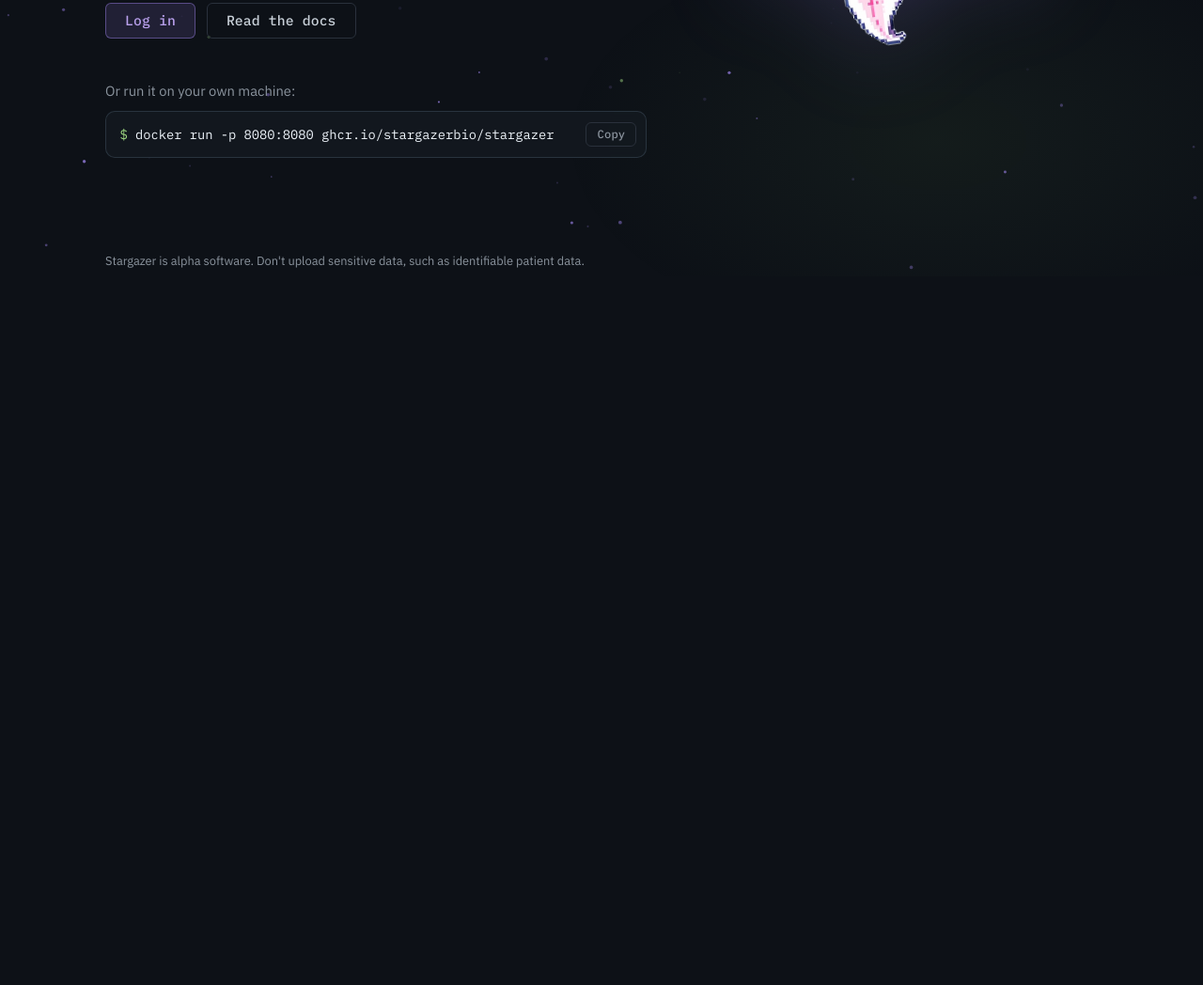
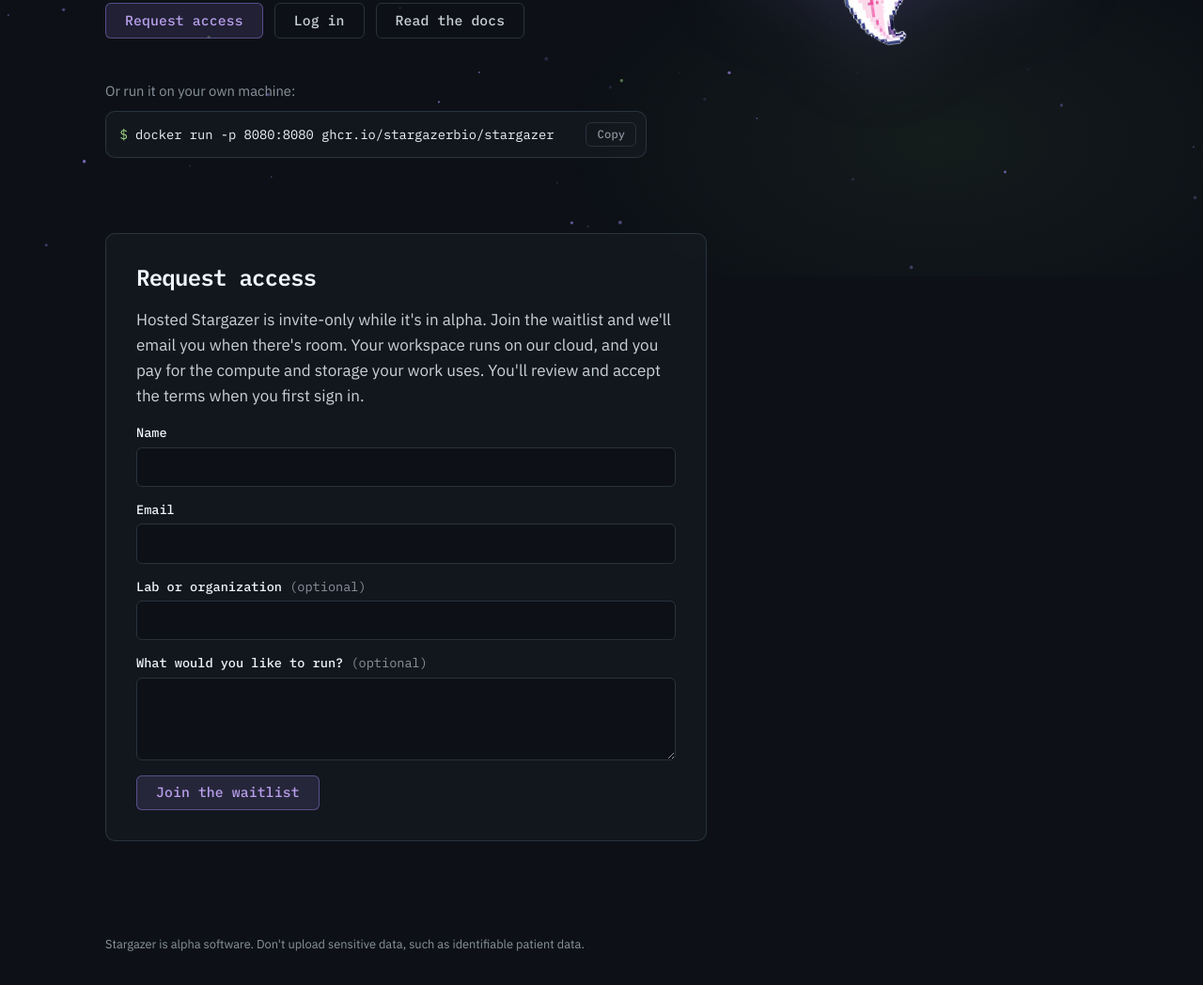
Before and after one commit to StargazerBio/stargazer.bio, a plain HTML site: page index.html in a window 1280 px wide. Shown: the part 506-1554 px from the top of the page at 94% size. Before the commit the page ends 826 px from the top, so only its background shows below. Drawn offline with Linux system fonts and the light colour scheme.

Commit message:
The landing page takes requests for access on a waitlist form
A Request access button leads to a form (name, email, lab, what they want
to run) that posts to Formspree, which emails each request. The form says
up front that the hosted workspace's compute and storage are paid by the
user, and that the terms are accepted at first sign-in. The login page's
Request access link goes to the form instead of a mailto.

Co-Authored-By: Claude Opus 5.5 <noreply@anthropic.com>

```diff
--- a/index.html
+++ b/index.html
@@ -184,6 +184,57 @@
     .copy:hover { color: var(--text); border-color: var(--border-strong); background: var(--surface); }
     .copy[data-done] { color: var(--green); border-color: rgba(134, 199, 108, 0.42); }
 
+    .waitlist {
+      position: relative;
+      z-index: 1;
+      width: 100%;
+      max-width: 70rem;
+      margin: 0 auto;
+      padding: 0 1rem 4rem;
+      scroll-margin-top: 1.5rem;
+    }
+    .waitlist-card {
+      max-width: 40rem;
+      padding: 1.75rem 1.5rem;
+      background: rgba(22, 27, 34, 0.72);
+      backdrop-filter: blur(7px);
+      -webkit-backdrop-filter: blur(7px);
+      border: 1px solid rgba(58, 70, 84, 0.6);
+      border-radius: 10px;
+    }
+    .waitlist h2 {
+      margin: 0 0 0.6rem;
+      font: 600 1.5rem/1.2 var(--mono);
+      letter-spacing: -0.03em;
+      color: var(--heading);
+    }
+    .waitlist-card > p { margin: 0 0 1.25rem; font-size: 0.98rem; }
+    .waitlist form { display: grid; gap: 1rem; }
+    .field { display: grid; gap: 0.35rem; }
+    .field label { font: 500 0.85rem/1.3 var(--mono); color: var(--heading); }
+    .field .optional { color: var(--text-dim); font-weight: 400; }
+    .field input, .field textarea {
+      width: 100%;
+      padding: 0.6rem 0.75rem;
+      background: var(--bg);
+      color: var(--heading);
+      border: 1px solid var(--border);
+      border-radius: 6px;
+      font: 400 0.95rem/1.4 var(--sans);
+    }
+    .field textarea { min-height: 5.5rem; resize: vertical; }
+    .field input:focus, .field textarea:focus {
+      outline: none;
+      border-color: var(--accent);
+      box-shadow: 0 0 0 3px var(--accent-soft);
+    }
+    .gotcha { position: absolute; left: -9999px; width: 1px; height: 1px; overflow: hidden; }
+    .form-actions { display: flex; flex-wrap: wrap; align-items: center; gap: 1rem; }
+    .form-actions .btn:disabled { opacity: 0.6; cursor: default; }
+    .form-status { margin: 0; font-size: 0.9rem; color: var(--text-dim); }
+    .form-status[data-state="error"] { color: #f0a0a0; }
+    .waitlist-done h2 { color: var(--green); }
+
     .lily {
       width: min(56vw, 14rem);
       height: auto;
@@ -211,6 +262,8 @@
       }
       .text { order: 1; }
       .lily { order: 2; width: 100%; max-width: 26rem; }
+      .waitlist { padding-left: 2rem; padding-right: 2rem; padding-bottom: 5rem; }
+      .waitlist-card { padding: 2rem; }
     }
 
     @media (prefers-reduced-motion: reduce) {
@@ -234,7 +287,8 @@
       <h1><span class="nowrap">Production-grade</span> workflows from the comfort of a notebook</h1>
       <p class="lede">Stargazer is an open-source library of bioinformatics tasks, from alignment and germline variant calling to single-cell RNA-seq clustering. Run them, chain them into pipelines and write your own in marimo notebooks, with an AI agent in the terminal beside you.</p>
       <div class="actions">
-        <a class="btn btn-primary" href="/login/">Log in</a>
+        <a class="btn btn-primary" href="#request-access">Request access</a>
+        <a class="btn btn-muted" href="/login/">Log in</a>
         <a class="btn btn-muted" href="https://docs.stargazer.bio/">Read the docs</a>
       </div>
       <div class="local">
@@ -246,6 +300,48 @@
       </div>
     </div>
   </main>
+  <section class="waitlist" id="request-access" aria-labelledby="request-access-title">
+    <div class="waitlist-card">
+      <div id="waitlist-form-wrap">
+        <h2 id="request-access-title">Request access</h2>
+        <p>Hosted Stargazer is invite-only while it's in alpha. Join the waitlist
+        and we'll email you when there's room. Your workspace runs on our cloud,
+        and you pay for the compute and storage your work uses. You'll review
+        and accept the terms when you first sign in.</p>
+        <form id="waitlist" action="https://formspree.io/f/FORMSPREE_FORM_ID" method="POST">
+          <div class="field">
+            <label for="wl-name">Name</label>
+            <input id="wl-name" name="name" type="text" autocomplete="name" required>
+          </div>
+          <div class="field">
+            <label for="wl-email">Email</label>
+            <input id="wl-email" name="email" type="email" autocomplete="email" required>
+          </div>
+          <div class="field">
+            <label for="wl-org">Lab or organization <span class="optional">(optional)</span></label>
+            <input id="wl-org" name="organization" type="text" autocomplete="organization">
+          </div>
+          <div class="field">
+            <label for="wl-use">What would you like to run? <span class="optional">(optional)</span></label>
+            <textarea id="wl-use" name="use_case"></textarea>
+          </div>
+          <div class="gotcha" aria-hidden="true">
+            <label for="wl-gotcha">Leave this empty</label>
+            <input id="wl-gotcha" name="_gotcha" type="text" tabindex="-1" autocomplete="off">
+          </div>
+          <input type="hidden" name="_subject" value="Stargazer access request">
+          <div class="form-actions">
+            <button class="btn btn-primary" type="submit">Join the waitlist</button>
+            <p class="form-status" id="waitlist-status" role="status" aria-live="polite"></p>
+          </div>
+        </form>
+      </div>
+      <div class="waitlist-done" id="waitlist-done" hidden tabindex="-1">
+        <h2>You're on the list</h2>
+        <p>Thanks. We'll email you when there's room for you.</p>
+      </div>
+    </div>
+  </section>
   <footer>
     <p>Stargazer is alpha software. Don't upload sensitive data, such as identifiable patient data.</p>
   </footer>
@@ -267,6 +363,35 @@
         }, 1600);
       });
     }
+
+    const form = document.getElementById("waitlist");
+    const status = document.getElementById("waitlist-status");
+    form.addEventListener("submit", async (event) => {
+      event.preventDefault();
+      const submit = form.querySelector("[type=submit]");
+      submit.disabled = true;
+      status.removeAttribute("data-state");
+      status.textContent = "Sending…";
+      let ok = false;
+      try {
+        const response = await fetch(form.action, {
+          method: "POST",
+          body: new FormData(form),
+          headers: { Accept: "application/json" },
+        });
+        ok = response.ok;
+      } catch {}
+      if (ok) {
+        document.getElementById("waitlist-form-wrap").hidden = true;
+        const done = document.getElementById("waitlist-done");
+        done.hidden = false;
+        done.focus();
+        return;
+      }
+      submit.disabled = false;
+      status.dataset.state = "error";
+      status.textContent = "That didn't go through. Try again, or email pryce@stargazer.bio.";
+    });
   </script>
 </body>
 </html>
```
Also changed, not shown: login/index.html (+1 -1 lines).
